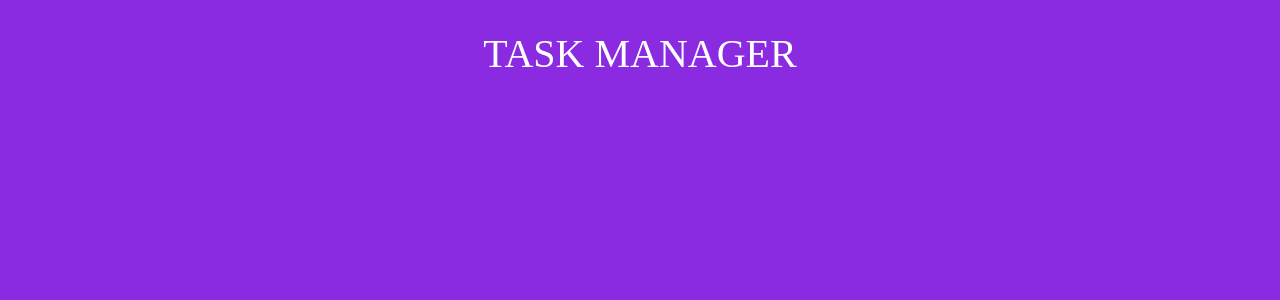
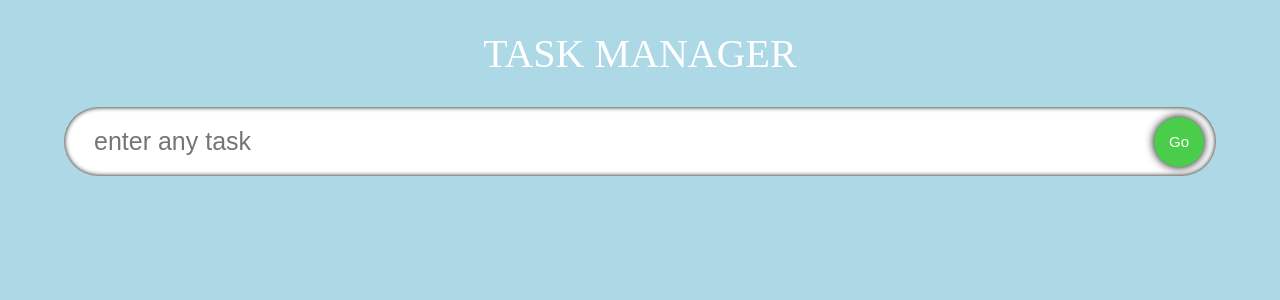
Before and after one commit to sups-world/task-manager, a React (Create React App) app: page / in a window 1280 px wide. Shown: the top 300 px of the page. Built offline with nearby package versions, Linux system fonts and the light colour scheme; a web font is replaced by a local one.

Commit message:
added input field,button and their css

```diff
--- a/src/App.css
+++ b/src/App.css
@@ -45,7 +45,7 @@
   display: flex;
   flex-direction: column;
   align-items: center;
-  background-color: blueviolet;
+  background-color: lightblue;
   font-family: "Neucha", cursive;
 }
 
--- a/src/App.tsx
+++ b/src/App.tsx
@@ -1,11 +1,13 @@
 import React from 'react';
 import './App.css';
+import InputField from './components/InputField';
 
 //react.fc===functional component
 const App: React.FC = () => {
   return (
     <div className="App">
       <span className="heading">Task Manager</span>
+      <InputField />
     </div>
   );
 }
--- /dev/null
+++ b/src/components/InputField.tsx
@@ -0,0 +1,13 @@
+import React from 'react';
+import './styles.css';
+
+const InputField = () => {
+    return (
+        <form className='input'>
+            <input type='input' placeholder='enter any task' className='input__box'></input>
+            <button className='input_submit' type='submit'>Go</button>
+        </form>
+    )
+}
+
+export default InputField;
--- /dev/null
+++ b/src/components/styles.css
@@ -0,0 +1,45 @@
+.input {
+  display: flex;
+  width: 90%;
+  position: relative;
+  align-items: center;
+}
+
+.input__box {
+  width: 100%;
+  border-radius: 50px;
+  padding: 20px 30px;
+  font-size: 25px;
+  border: none;
+  transition: 0.2s;
+  box-shadow: inset 0 0 5px black;
+}
+
+/* focus to change background color when cursor placed there */
+.input__box:focus {
+  box-shadow: 0 0 10px 1000px darkblue;
+}
+.input_submit {
+  position: absolute;
+  width: 50px;
+  height: 50px;
+  margin: 12px;
+  border-radius: 50px;
+  right: 0px;
+  border: none;
+  font-size: 15px;
+  background-color: rgb(74, 205, 74);
+  color: white;
+  transition: 0.2s all;
+  box-shadow: 0 0 10px black;
+}
+
+.input_submit:hover {
+  background-color: rgb(3, 123, 3);
+}
+
+.input_submit:active {
+  transform: scale(0.8);
+  /* transform makes it smaller when clicked */
+  box-shadow: 0 0 5px black;
+}
```
